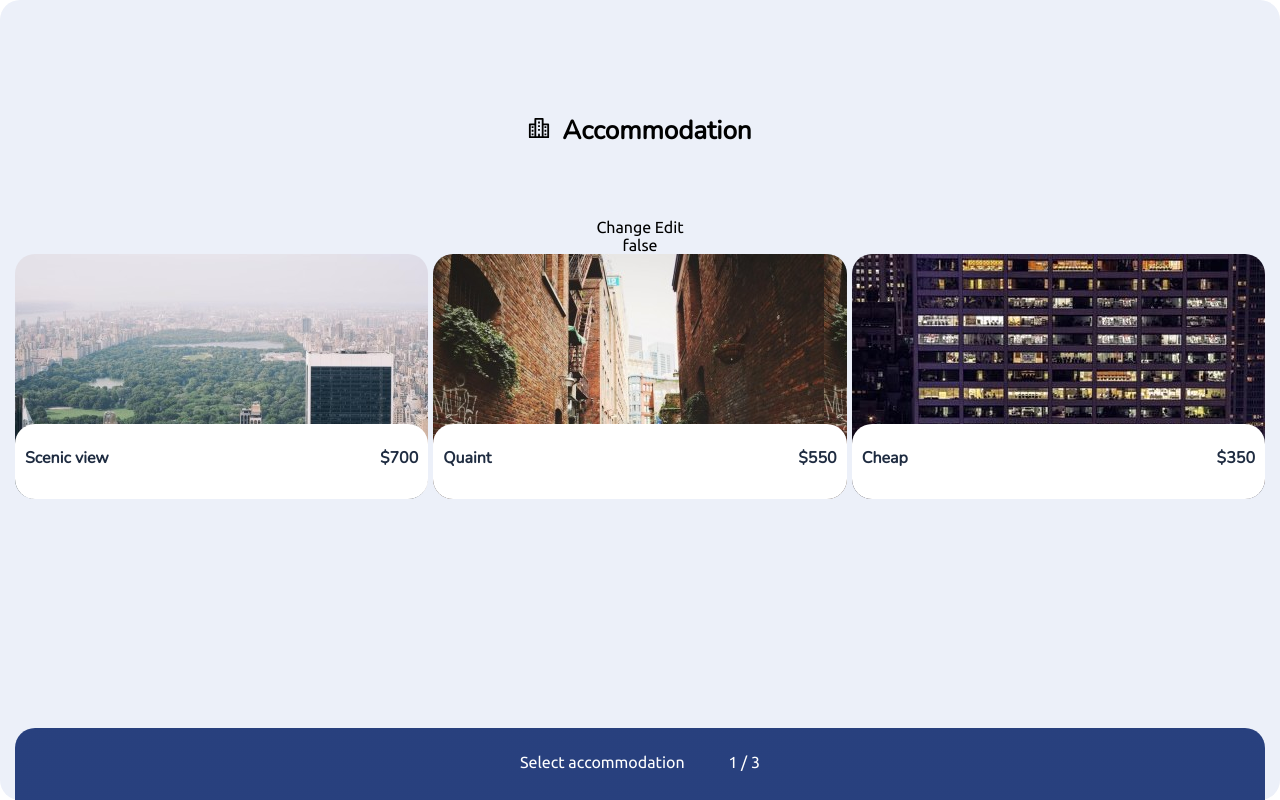
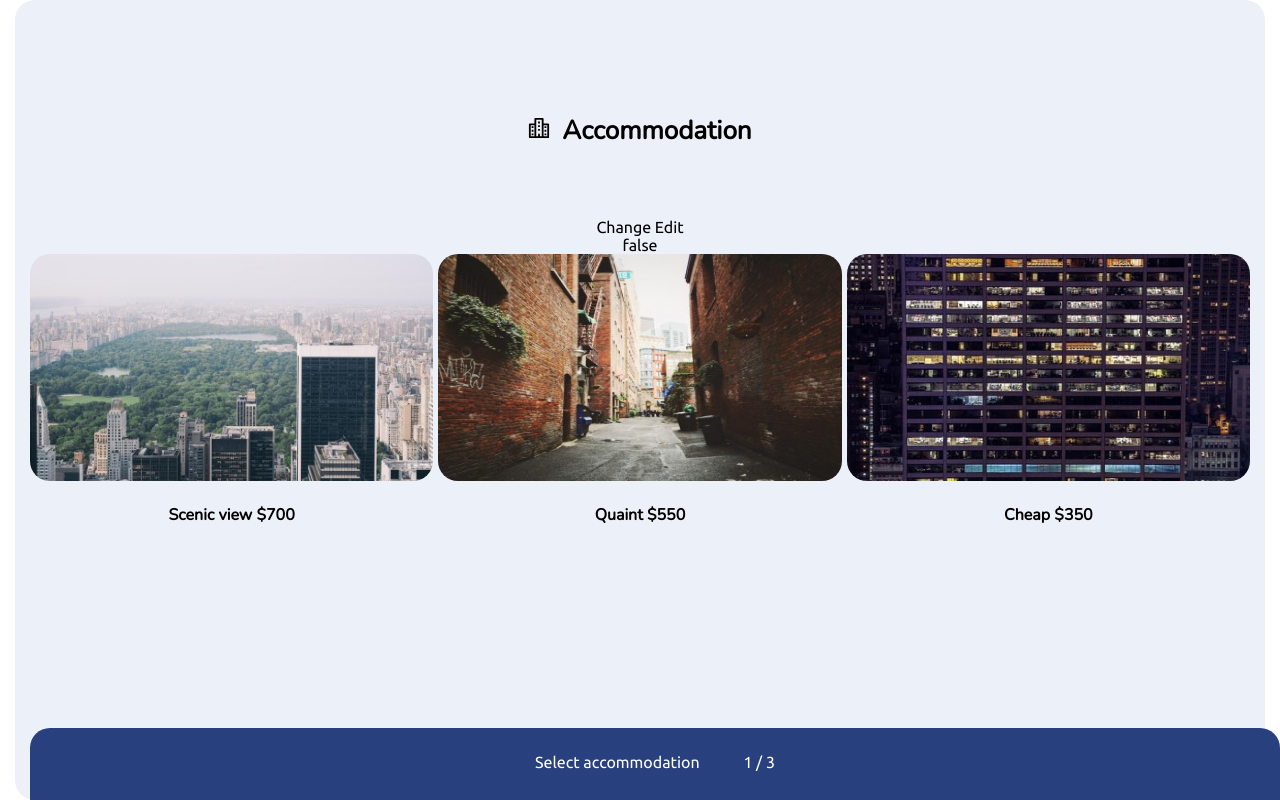
Before and after one commit to jadilovic/vueBooking, a Vue app: page /quiz in a window 1280 px wide. Built offline with nearby package versions, Linux system fonts and the light colour scheme.

Commit message:
moved image paths to scss, improved Card logic and started addeing BEM principles

```diff
--- a/src/App.vue
+++ b/src/App.vue
@@ -1,5 +1,7 @@
 <template>
-	<router-view />
+	<div class="container">
+		<router-view />
+	</div>
 </template>
 
 <style lang="scss">
--- a/src/assets/data/services.js
+++ b/src/assets/data/services.js
@@ -4,7 +4,7 @@ const services = [
 		color: '#5181fc',
 		name: 'Scenic view',
 		cost: 700,
-		photo: 'backgroundScenic',
+		photo: require('@/assets/images/accommodation-scenic.jpeg'),
 		selected: false,
 	},
 	{
@@ -12,7 +12,7 @@ const services = [
 		color: '#5181fc',
 		name: 'Quaint',
 		cost: 550,
-		photo: 'backgroundQuaint',
+		photo: require('@/assets/images/accommodation-quaint.jpeg'),
 		selected: false,
 	},
 	{
@@ -20,7 +20,7 @@ const services = [
 		color: '#5181fc',
 		name: 'Cheap',
 		cost: 350,
-		photo: 'backgroundCheap',
+		photo: require('@/assets/images/accommodation-cheap.jpeg'),
 		selected: false,
 	},
 	{
--- a/src/components/Card.vue
+++ b/src/components/Card.vue
@@ -4,41 +4,21 @@
 		@click="changeObject(index)"
 		:id="index"
 		:key="itemObject.name"
-		:class="itemObject.selected ? itemObject.photo + 'Dark' : itemObject.photo"
+		:class="{ selected: itemObject.selected }"
 	>
-		<div
-			v-if="itemObject.selected"
-			class="circle"
-			:class="
-				selection === 'accommodation'
-					? 'accommCircle'
-					: selection === 'transport'
-					? 'transportCircle'
-					: 'foodCircle'
-			"
-			:id="index"
-		>
-			<div class="check">
-				<img src="@/assets/icons/check.svg" alt="check mark" />
+		<div class="card__aspect-ratio">
+			<img :src="itemObject.photo" />
+			<div v-if="itemObject.selected" class="card__circle" :id="index">
+				<div class="card__check">
+					<img src="@/assets/icons/check.svg" alt="check mark" />
+				</div>
 			</div>
 		</div>
-		<div
-			:id="index"
-			class="infoButton font-nunito"
-			:class="
-				!itemObject.selected
-					? ''
-					: selection === 'accommodation'
-					? 'accommColor'
-					: selection === 'transport'
-					? 'transportColor'
-					: 'foodColor'
-			"
-		>
-			<span class="info-left">
+		<div :id="index" class="card__info-button font-nunito">
+			<span class="card__info-left">
 				{{ itemObject.name }}
 			</span>
-			<span class="info-right"> ${{ itemObject.cost }} </span>
+			<span class="card__info-right"> ${{ itemObject.cost }} </span>
 		</div>
 	</div>
 </template>
@@ -58,4 +38,105 @@ export default {
 
 <style lang="scss">
 @import '../styles/global.scss';
+
+.card {
+	flex: 1;
+	position: relative;
+	cursor: pointer;
+	margin-bottom: 32px;
+	font-size: $cardFontSize;
+	border-radius: $componentRadius;
+
+	&__aspect-ratio {
+		position: relative;
+		height: 0;
+		padding-bottom: 56.25%;
+		border-radius: $componentRadius;
+		overflow: hidden;
+
+		.selected & {
+			&:after {
+				content: '';
+				z-index: 1;
+				background-color: #000;
+				opacity: 0.5;
+				position: absolute;
+				left: 0;
+				top: 0;
+				width: 100%;
+				height: 100%;
+			}
+		}
+
+		img {
+			position: absolute;
+			z-index: 1;
+			left: 0;
+			top: 0;
+			width: 100%;
+			height: 100%;
+		}
+
+		&__circle {
+			position: absolute;
+			z-index: 2;
+			width: 57px;
+			height: 57px;
+			top: calc(50% - 37.5px);
+			left: 50%;
+			-ms-transform: translate(-50%, -50%);
+			transform: translate(-50%, -50%);
+			border-radius: 100px;
+
+			.accommodation & {
+				background: $accommColor;
+			}
+			.transport & {
+				background: $transportColor;
+			}
+			.food & {
+				background: $foodColor;
+			}
+		}
+		&__check {
+			position: absolute;
+			left: 20.83%;
+			right: 20.83%;
+			top: 20.17%;
+			bottom: 29.17%;
+			color: #ffffff;
+		}
+	}
+
+	&__infoButton {
+		width: 100%;
+		position: absolute;
+		height: 75px;
+		margin-top: -75px;
+		z-index: 2;
+		font-size: $cardFontSize;
+		background: white;
+		border-radius: $componentRadius;
+
+		.selected & {
+			.accommodation & {
+				color: $accommColor;
+			}
+			.transport & {
+				color: $transportColor;
+			}
+			.food & {
+				color: $foodColor;
+			}
+		}
+
+		&__info-left {
+			float: left;
+		}
+
+		&__info-right {
+			float: right;
+		}
+	}
+}
 </style>
--- a/src/store/index.js
+++ b/src/store/index.js
@@ -4,12 +4,16 @@ const store = createStore({
 	state: {
 		title: 'Vuex Store',
 		isEdit: false,
+		isInitial: true,
 	},
 	getters: {},
 	mutations: {
 		TOGGLE_EDIT(state, isEdit) {
 			state.isEdit = !isEdit;
 		},
+		TOGGLE_INITIAL(state, isInitial) {
+			state.isInitial = !isInitial;
+		},
 	},
 	actions: {},
 });
--- a/src/styles/components/_card.scss
+++ b/src/styles/components/_card.scss
@@ -11,70 +11,98 @@
 	}
 }
 
-.card {
-	flex: 1;
-	position: relative;
-	cursor: pointer;
-	margin-bottom: 32px;
-	font-size: $cardFontSize;
-	color: #1f2c41;
-	border-radius: $componentRadius;
-}
+// .card {
+// 	flex: 1;
+// 	position: relative;
+// 	cursor: pointer;
+// 	margin-bottom: 32px;
+// 	font-size: $cardFontSize;
+// 	color: #1f2c41;
+// 	border-radius: $componentRadius;
 
-.infoButton {
-	height: 75px;
-	margin-top: 170px;
-	font-size: $cardFontSize;
-	background: #ffffff;
-	border-radius: $componentRadius;
-}
+// 	.aspect-ratio {
+// 		position: relative;
+// 		height: 0;
+// 		padding-bottom: 56.25%;
+// 		overflow: hidden;
 
-.circle {
-	position: absolute;
-	width: 57px;
-	height: 57px;
-	top: 35%;
-	left: 50%;
-	margin: -25px 0 0 -25px;
-	border-radius: 100px;
-}
-.check {
-	position: absolute;
-	left: 20.83%;
-	right: 20.83%;
-	top: 20.17%;
-	bottom: 29.17%;
-	color: #ffffff;
-}
+// 		&.selected {
+// 			&:after {
+// 				content: '';
+// 				background-color: #000;
+// 				opacity: 0.5;
+// 				position: absolute;
+// 				left: 0;
+// 				top: 0;
+// 				width: 100%;
+// 				height: 100%;
+// 			}
+// 		}
 
-.info-left {
-	float: left;
-}
+// 		img {
+// 			position: absolute;
+// 			left: 0;
+// 			top: 0;
+// 			width: 100%;
+// 			height: 100%;
+// 		}
+// 	}
+// }
 
-.info-right {
-	float: right;
-}
+// .infoButton {
+// 	height: 75px;
+// 	margin-top: 170px;
+// 	font-size: $cardFontSize;
+// 	background: #ffffff;
+// 	border-radius: $componentRadius;
+// }
 
-.accommColor {
-	color: $accommColor;
-}
+// .circle {
+// 	position: absolute;
+// 	width: 57px;
+// 	height: 57px;
+// 	top: 35%;
+// 	left: 50%;
+// 	margin: -25px 0 0 -25px;
+// 	border-radius: 100px;
+// }
+// .check {
+// 	position: absolute;
+// 	left: 20.83%;
+// 	right: 20.83%;
+// 	top: 20.17%;
+// 	bottom: 29.17%;
+// 	color: #ffffff;
+// }
 
-.transportColor {
-	color: $transportColor;
-}
+// .info-left {
+// 	float: left;
+// }
 
-.foodColor {
-	color: $foodColor;
-}
+// .info-right {
+// 	float: right;
+// }
 
-.accommCircle {
-	background: $accommColor;
-}
+// .accommColor {
+// 	color: $accommColor;
+// }
 
-.transportCircle {
-	background: $transportColor;
-}
+// .transportColor {
+// 	color: $transportColor;
+// }
 
-.foodCircle {
-	background: $foodColor;
-}
+// .foodColor {
+// 	color: $foodColor;
+// }
+
+// .accommCircle {
+// 	background: $accommColor;
+// }
+
+// .transportCircle {
+// 	background: $transportColor;
+// }
+
+// .foodCircle {
+// 	background: $foodColor;
+// }
--- a/src/views/AccommodationView.vue
+++ b/src/views/AccommodationView.vue
@@ -106,32 +106,32 @@ export default {
 </script>
 
 <style lang="scss">
-@import '../styles/global.scss';
+// @import '../styles/global.scss';
 
-.backgroundScenic {
-	background-image: url('../assets/images/accommodation-scenic.jpeg');
-}
+// .backgroundScenic {
+// 	background-image: url('../assets/images/accommodation-scenic.jpeg');
+// }
 
-.backgroundScenicDark {
-	background: linear-gradient(0deg, rgba(0, 0, 0, 0.7), rgba(0, 0, 0, 0.7)),
-		url('../assets/images/accommodation-scenic.jpeg');
-}
+// .backgroundScenicDark {
+// 	background: linear-gradient(0deg, rgba(0, 0, 0, 0.7), rgba(0, 0, 0, 0.7)),
+// 		url('../assets/images/accommodation-scenic.jpeg');
+// }
 
-.backgroundQuaint {
-	background-image: url('../assets/images/accommodation-quaint.jpeg');
-}
+// .backgroundQuaint {
+// 	background-image: url('../assets/images/accommodation-quaint.jpeg');
+// }
 
-.backgroundQuaintDark {
-	background: linear-gradient(0deg, rgba(0, 0, 0, 0.7), rgba(0, 0, 0, 0.7)),
-		url('../assets/images/accommodation-quaint.jpeg');
-}
+// .backgroundQuaintDark {
+// 	background: linear-gradient(0deg, rgba(0, 0, 0, 0.7), rgba(0, 0, 0, 0.7)),
+// 		url('../assets/images/accommodation-quaint.jpeg');
+// }
 
-.backgroundCheap {
-	background-image: url('../assets/images/accommodation-cheap.jpeg');
-}
+// .backgroundCheap {
+// 	background-image: url('../assets/images/accommodation-cheap.jpeg');
+// }
 
-.backgroundCheapDark {
-	background: linear-gradient(0deg, rgba(0, 0, 0, 0.7), rgba(0, 0, 0, 0.7)),
-		url('../assets/images/accommodation-cheap.jpeg');
-}
+// .backgroundCheapDark {
+// 	background: linear-gradient(0deg, rgba(0, 0, 0, 0.7), rgba(0, 0, 0, 0.7)),
+// 		url('../assets/images/accommodation-cheap.jpeg');
+// }
 </style>
--- a/src/views/QuizView.vue
+++ b/src/views/QuizView.vue
@@ -24,28 +24,16 @@
 				:key="currentGroupIndex"
 				:data="currentServicesData"
 				:updateData="updateData"
-				:selection="currentServicesData[0].group.toLowerCase()"
+				:selection="group"
 			/>
 		</div>
 		<div
 			@click="nextGroup"
-			class="footer col-12 col-s-12"
-			:class="
-				selectedService
-					? 'footer-' +
-					  currentServicesData[0].group.toLowerCase() +
-					  '-color allowed'
-					: 'footer-' +
-					  currentServicesData[0].group.toLowerCase() +
-					  '-color-dark not-allowed'
-			"
+			class="footer not-allowed col-12 col-s-12"
+			:class="[group && `footer-${group}-color`, isSelectedService]"
 		>
 			<p class="font-link">
-				{{
-					isEdit
-						? 'Edit ' + currentServicesData[0].group.toLowerCase()
-						: 'Select ' + currentServicesData[0].group.toLowerCase()
-				}}
+				{{ isEdit ? 'Edit ' + group : 'Select ' + group }}
 				<span :class="!isEdit ? 'button-next' : ''">{{
 					!isEdit ? currentGroupIndex + 1 + ' / 3' : ''
 				}}</span>
@@ -55,7 +43,7 @@
 </template>
 
 <script>
-import { ref, watch, watchEffect } from 'vue';
+import { ref, watch, watchEffect, computed } from 'vue';
 import { useRouter } from 'vue-router';
 import services from '../assets/data/services';
 import Cards from '../components/Cards.vue';
@@ -66,12 +54,24 @@ export default {
 	setup() {
 		const store = useStore();
 		const isEdit = ref(store.state.isEdit);
+		const isInitial = ref(store.state.isInitial);
 		const groups = ref([]);
 		const currentGroupIndex = ref(0);
 		const allServicesData = ref(services);
 		const currentServicesData = ref([]);
 		const selectedService = ref(null);
 		const router = useRouter();
+		const group = computed(() =>
+			currentServicesData.value[0]?.group.toLowerCase()
+		);
+
+		console.log(group.value);
+
+		const isSelectedService = computed(() =>
+			selectedService.value
+				? 'footer-color allowed'
+				: `footer-${group.value}-color-dark`
+		);
 
 		const toggleEdit = () => {
 			store.commit('TOGGLE_EDIT', isEdit.value);
@@ -105,6 +105,8 @@ export default {
 			currentServicesData.value = allServicesData.value.filter(
 				(item) => item.group === groups.value[currentGroupIndex.value]
 			);
+
+			console.log(currentServicesData.value);
 		};
 
 		const setCurrentSelectedFromLocalStorage = () => {
@@ -141,6 +143,7 @@ export default {
 			const completed = localStorage.getItem('completed');
 			const groupIndex = Number(localStorage.getItem('changeIndex'));
 			filterGroups();
+
 			if (completed === 'completed') {
 				router.push({ name: 'Summary' });
 			}
@@ -157,6 +160,7 @@ export default {
 		console.log(selectedService.value);
 		return {
 			groups,
+			group,
 			allServicesData,
 			updateData,
 			selectedService,
@@ -164,6 +168,7 @@ export default {
 			currentServicesData,
 			nextGroup,
 			isEdit,
+			isSelectedService,
 			toggleEdit,
 		};
 	},
@@ -173,31 +178,4 @@ export default {
 
 <style lang="scss">
 @import '../styles/global.scss';
-
-.backgroundScenic {
-	background-image: url('../assets/images/accommodation-scenic.jpeg');
-}
-
-.backgroundScenicDark {
-	background: linear-gradient(0deg, rgba(0, 0, 0, 0.7), rgba(0, 0, 0, 0.7)),
-		url('../assets/images/accommodation-scenic.jpeg');
-}
-
-.backgroundQuaint {
-	background-image: url('../assets/images/accommodation-quaint.jpeg');
-}
-
-.backgroundQuaintDark {
-	background: linear-gradient(0deg, rgba(0, 0, 0, 0.7), rgba(0, 0, 0, 0.7)),
-		url('../assets/images/accommodation-quaint.jpeg');
-}
-
-.backgroundCheap {
-	background-image: url('../assets/images/accommodation-cheap.jpeg');
-}
-
-.backgroundCheapDark {
-	background: linear-gradient(0deg, rgba(0, 0, 0, 0.7), rgba(0, 0, 0, 0.7)),
-		url('../assets/images/accommodation-cheap.jpeg');
-}
 </style>
```
Also changed, not shown: src/styles/views/_accommodation.scss (+27 -0 lines), src/styles/views/_food.scss (+27 -0 lines), src/styles/views/_transport.scss (+27 -0 lines), src/views/FoodView.vue (+22 -22 lines), src/views/TransportView.vue (+22 -22 lines).
